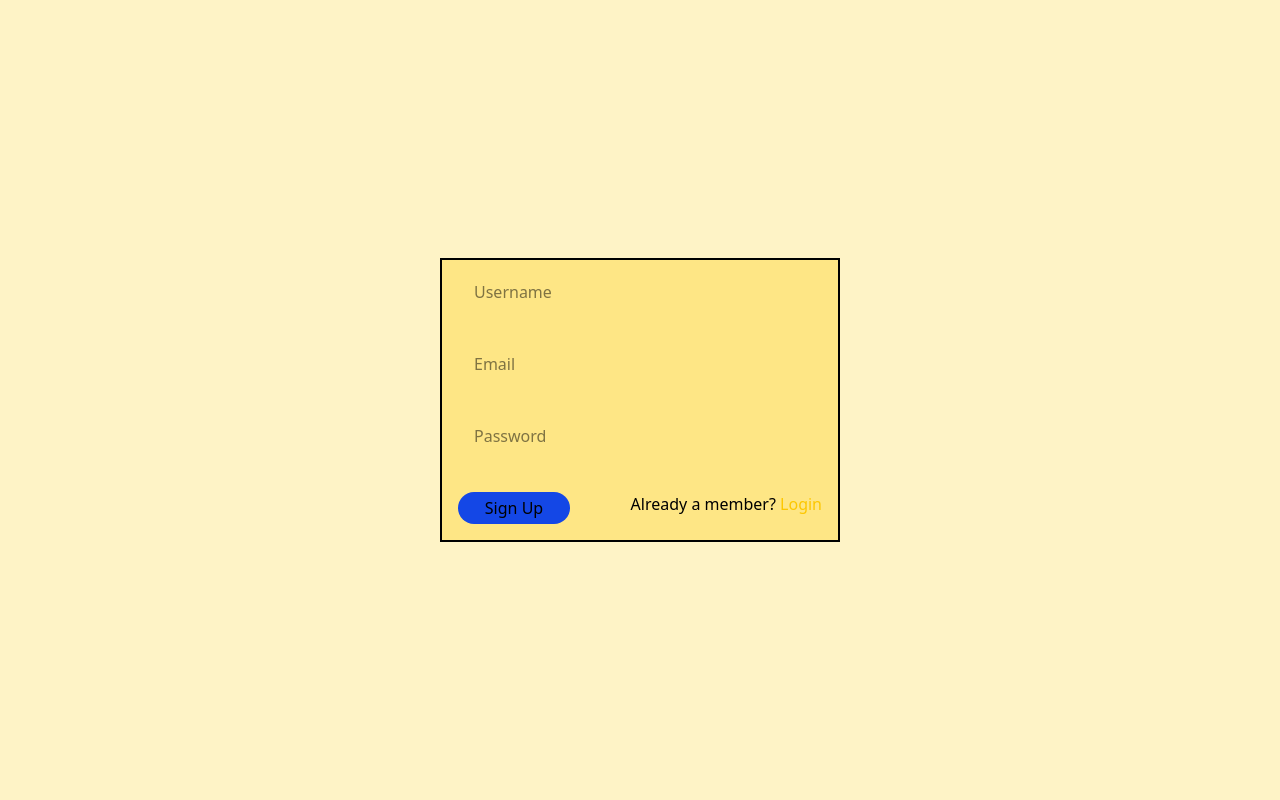
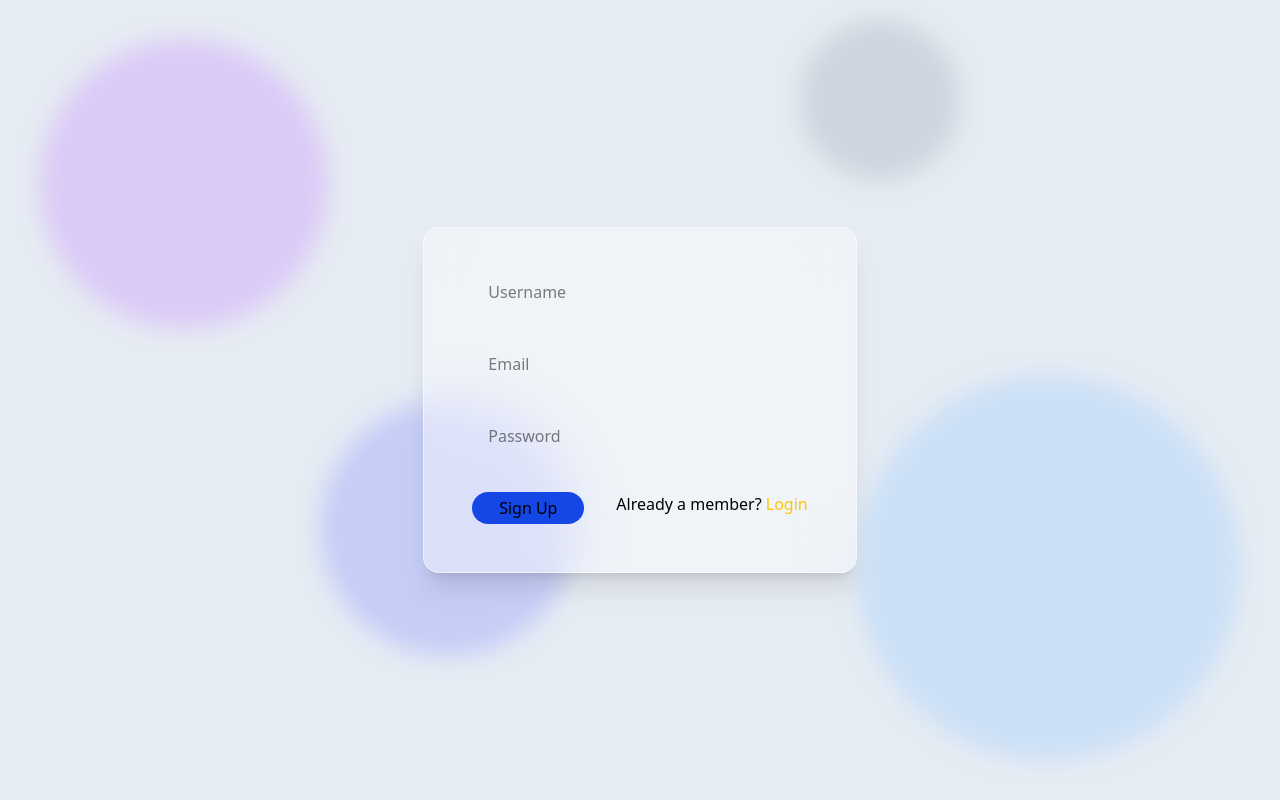
Before and after one commit to Dishant334/IssueFlow-AI, a React (Vite) app in the folder client-frontend/: page /register in a window 1280 px wide. Built offline with nearby package versions, Linux system fonts and the light colour scheme; no server answers.

Commit message:
login register page changes

```diff
--- a/client-frontend/src/page/Login.jsx
+++ b/client-frontend/src/page/Login.jsx
@@ -29,7 +29,7 @@ const redirect=params.get('redirect')
   e.preventDefault();
 
   try {
-    // 1️⃣ Login first
+    // Login first
     const res = await api.post('/api/users/login', login);
 
     toast.success('Login Successful');
@@ -38,11 +38,11 @@ const redirect=params.get('redirect')
 
 
 
-    // 3️⃣ Navigate based on data
+    // Navigate based on data
     if(redirect){
       navigate(redirect)
     }else{
-        // 2️⃣ NOW fetch workspaces (token exists)
+        //  NOW fetch workspaces (token exists)
     const workspaceData = await workspaces();
     if (workspaceData.length === 0) {
       navigate('/createWorkspace');
@@ -66,12 +66,19 @@ const redirect=params.get('redirect')
        navigate('/register')
     }
   return (
-<div className='flex justify-center items-center h-screen w-screen bg-amber-100 '>
-        <div className='w-100 border-2 z-10 bg-amber-200'>
+<div className='relative min-h-screen flex items-center justify-center bg-[#e6ecf3] overflow-hidden'>
+
+          <div className="absolute w-72 h-72 bg-purple-400 opacity-30 rounded-full blur-md top-10 left-10"></div>
+         <div className="absolute w-96 h-96 bg-blue-300 opacity-30 rounded-full blur-md bottom-10 right-10"></div>
+          <div className="absolute w-64 h-64 bg-indigo-400 opacity-30 rounded-full blur-md top-1/2 left-1/4"></div>
+           <div className="absolute w-40 h-40 bg-gray-400 opacity-30 rounded-full blur-md top-5 right-1/4 "></div>
+
+          {/*glass card*/}
+        <div className='relative z-10 backdrop-blur-xl bg-white/40 border border-white/50 rounded-2xl p-8 shadow-xl min-h-64'>
              <form onSubmit={handleSubmit} action="" className='flex flex-col gap-10  p-4'>
-                <input type="email" className='h-8 p-4' placeholder='Email' name="email" value={login.email} onChange={handleInput}/>
-                <input type="password" className='h-8 p-4' placeholder='Password' name="password" value={login.password} onChange={handleInput}/>
-                  <div className='flex justify-between'>
+                <input type="email" className='h-8 p-4 hover:border-2 border-gray-400 rounded-lg focus:outline-none' placeholder='Email' name="email" value={login.email} onChange={handleInput}/>
+                <input type="password" className='h-8 p-4 hover:border-2 border-gray-400 rounded-lg focus:outline-none' placeholder='Password' name="password" value={login.password} onChange={handleInput}/>
+                  <div className='flex justify-between gap-8'>
                   <button type='submit' className='bg-blue-700 w-28 h-8 rounded-full cursor-pointer'>Login</button>
                   <p>Not a member? <button type='button' onClick={toRegister} className='text-yellow-400 cursor-pointer'>Sign Up</button></p>
                   </div>
--- a/client-frontend/src/page/Register.jsx
+++ b/client-frontend/src/page/Register.jsx
@@ -39,13 +39,19 @@ const Register = () => {
        navigate('/login')
     }
   return (
-    <div className='flex justify-center items-center h-screen w-screen bg-amber-100 '>
-        <div className='w-100 border-2 z-10 bg-amber-200'>
+    <div className='relative min-h-screen flex items-center justify-center bg-[#e6ecf3] overflow-hidden'>
+
+       <div className="absolute w-72 h-72 bg-purple-400 opacity-30 rounded-full blur-md top-10 left-10"></div>
+         <div className="absolute w-96 h-96 bg-blue-300 opacity-30 rounded-full blur-md bottom-10 right-10"></div>
+          <div className="absolute w-64 h-64 bg-indigo-400 opacity-30 rounded-full blur-md top-1/2 left-1/4"></div>
+          <div className="absolute w-40 h-40 bg-gray-400 opacity-30 rounded-full blur-md top-5 right-1/4 "></div>
+
+        <div className='relative z-10 backdrop-blur-xl bg-white/40 border border-white/50 rounded-2xl p-8 shadow-xl min-h-84'>
              <form onSubmit={handleSubmit} action="" className='flex flex-col gap-10  p-4'>
-                <input type="text" className='h-8 p-4' placeholder='Username' name="name" value={register.name} onChange={handleInput}/>
-                <input type="email" className='h-8 p-4' placeholder='Email' name="email" value={register.email} onChange={handleInput}/>
-                <input type="password" className='h-8 p-4' placeholder='Password' name="password" value={register.password} onChange={handleInput}/>
-                  <div className='flex justify-between'>
+                <input type="text" className='h-8 p-4 hover:border-2 border-gray-400 rounded-lg focus:outline-none' placeholder='Username' name="name" value={register.name} onChange={handleInput}/>
+                <input type="email"  className='h-8 p-4 hover:border-2 border-gray-400 rounded-lg focus:outline-none' placeholder='Email' name="email" value={register.email} onChange={handleInput}/>
+                <input type="password" className='h-8 p-4 hover:border-2 border-gray-400 rounded-lg focus:outline-none' placeholder='Password' name="password" value={register.password} onChange={handleInput}/>
+                  <div className='flex justify-between gap-8'>
                   <button type='submit' className='bg-blue-700 w-28 h-8 rounded-full cursor-pointer'>Sign Up</button>
                   <p>Already a member? <button type="button" onClick={toLogin} className='text-yellow-400 cursor-pointer'>Login</button></p>
                   </div>
```
